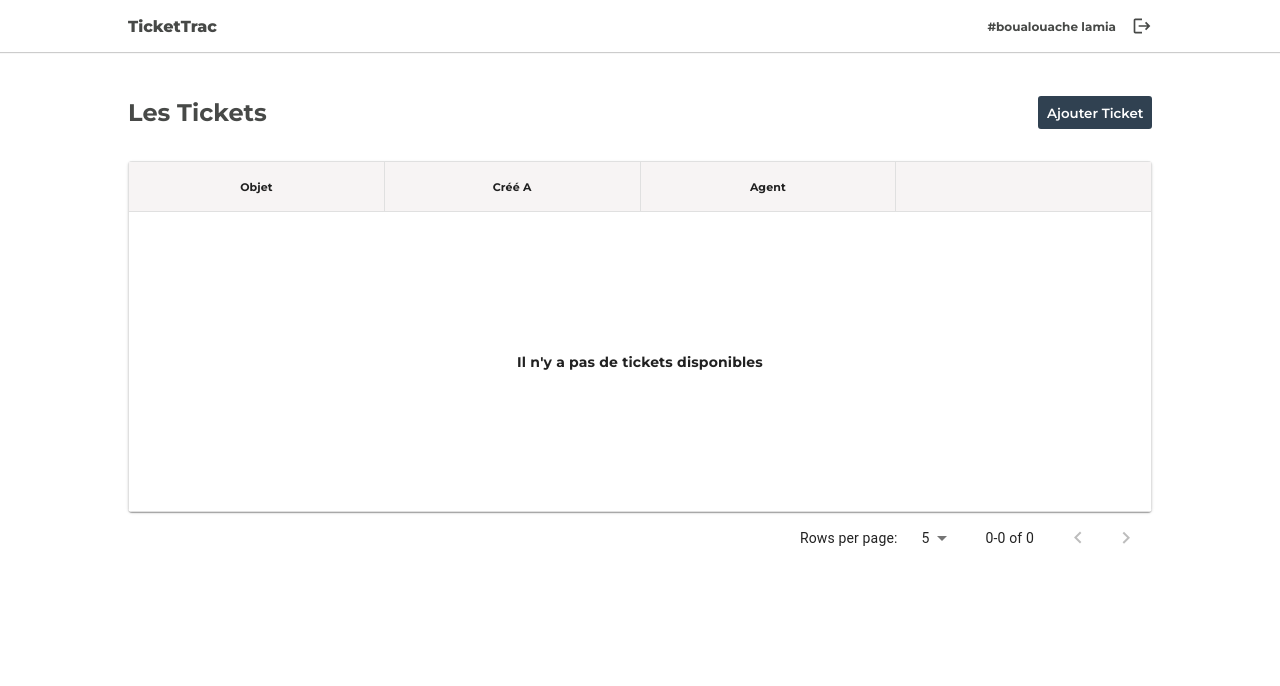
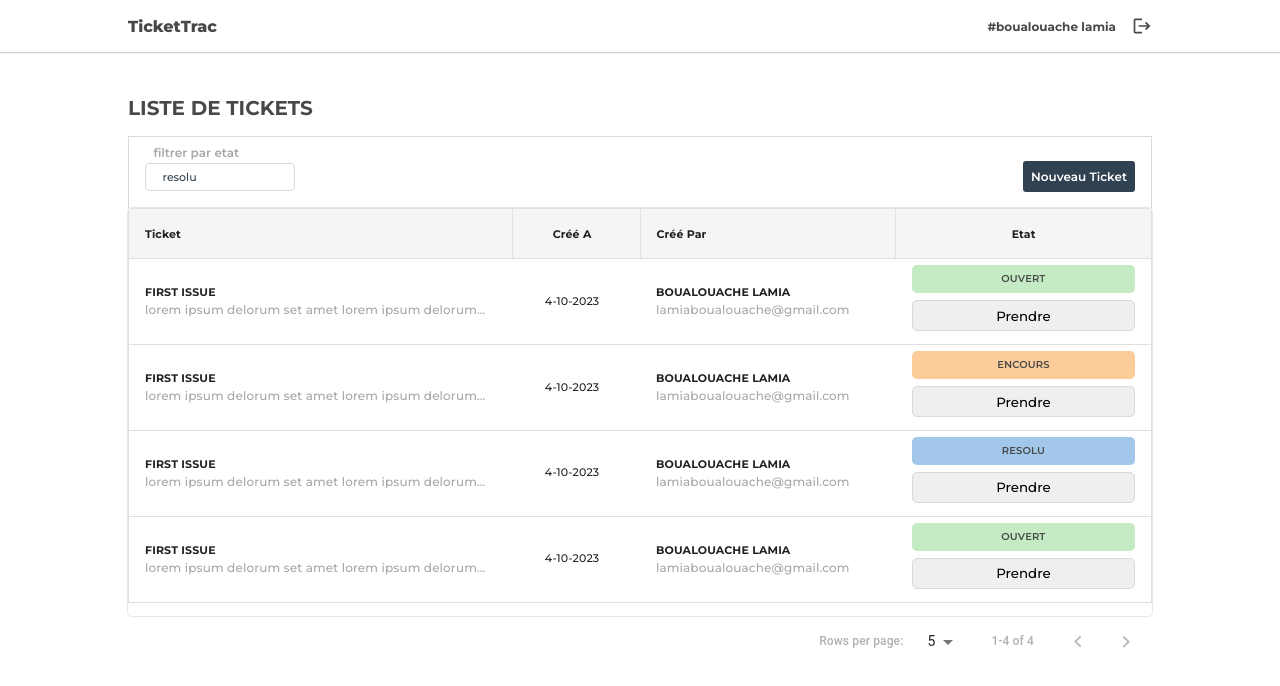
Before and after one commit to xmeix/ticketing-system, a React (Vite) app in the folder client/: page / in a window 1280 px wide. Shown: the top 686 px of the page. Built offline with nearby package versions, Linux system fonts and the light colour scheme.

Commit message:
done: ticket page design

```diff
--- a/client/src/components/list/List.css
+++ b/client/src/components/list/List.css
@@ -1,6 +1,12 @@
 .list {
   gap: 1em;
   margin: 0 10%;
+}
+
+.list .table-container {
+  box-shadow: 0 0 1px 1px rgb(0, 0, 0, 0.1) !important;
+  height: 51vh;
+  font-family: "Montserrat", sans-serif !important;
 }
 
 @media screen and (max-width: 900px) {
--- a/client/src/components/list/List.jsx
+++ b/client/src/components/list/List.jsx
@@ -16,6 +16,7 @@ import {
 } from "@material-ui/core";
 import { useMemo, useState } from "react";
 import NoRecords from "../noRecords/NoRecords";
+import ListParams from "../listParams/ListParams";
 const useStyles = makeStyles({
   table: {
     "& .MuiPaper-root, & .MuiTableContainer-root": {
@@ -50,35 +51,29 @@ const useStyles = makeStyles({
     border: "1px solid #e0e0e0",
   },
   tableCell: {
-    flexBasis: "30%",
-    padding: "10px",
     border: "1px solid #e0e0e0",
-    fontSize: 13,
     overflow: "hidden",
     textOverflow: "ellipsis",
   },
   tableRow: {
     "&:nth-of-type(even)": {
-      background: "white !important",
+      background: "var(--white) !important",
     },
-  },
-  tableBody: {
-    fontSize: 11,
-  },
-  title: {
-    fontWeight: 700,
-    fontSize: "18px",
-    marginBottom: "10px",
-    textTransform: "uppercase",
-    letterSpacing: "1px",
-    color: "var(--gray)",
-    paddingLeft: "1em",
-    borderLeft: "solid 4px var(--gray)",
   },
 });
 
 const List = () => {
   const classes = useStyles();
+  const ticket = {
+    objet: "First issue",
+    description: "lorem ipsum delorum set amet lorem ipsum delorum set amet ",
+    etat: "OUVERT",
+    adz: "assis dz",
+    afr: "assis fr",
+    createdAt: "13-12-2023",
+  };
+
+  const role = "ADZ";
   const [rowsPerPage, setRowsPerPage] = useState(5);
   const [page, setPage] = useState(0);
 
@@ -180,7 +175,60 @@ const List = () => {
   //   });
   // }, [data, filter, filterOption]);
 
-  const filteredData = [];
+  const filteredData = [
+    {
+      objet: "First issue",
+      description: "lorem ipsum delorum set amet lorem ipsum delorum set amet ",
+      etat: "OUVERT",
+      adz: "assis dz",
+      afr: "assis fr",
+      createdAt:
+        new Date().getDate() +
+        "-" +
+        (new Date().getMonth() + 1) +
+        "-" +
+        new Date().getFullYear(),
+    },
+    {
+      objet: "First issue",
+      description: "lorem ipsum delorum set amet lorem ipsum delorum set amet ",
+      etat: "ENCOURS",
+      adz: "assis dz",
+      afr: "assis fr",
+      createdAt:
+        new Date().getDate() +
+        "-" +
+        (new Date().getMonth() + 1) +
+        "-" +
+        new Date().getFullYear(),
+    },
+    {
+      objet: "First issue",
+      description: "lorem ipsum delorum set amet lorem ipsum delorum set amet ",
+      etat: "RESOLU",
+      adz: "assis dz",
+      afr: "assis fr",
+      createdAt:
+        new Date().getDate() +
+        "-" +
+        (new Date().getMonth() + 1) +
+        "-" +
+        new Date().getFullYear(),
+    },
+    {
+      objet: "First issue",
+      description: "lorem ipsum delorum set amet lorem ipsum delorum set amet ",
+      etat: "OUVERT",
+      adz: "assis dz",
+      afr: "assis fr",
+      createdAt:
+        new Date().getDate() +
+        "-" +
+        (new Date().getMonth() + 1) +
+        "-" +
+        new Date().getFullYear(),
+    },
+  ];
   /** HANDLE  SORT ___________________________________________________*/
   const [sortOrder, setSortOrder] = useState({
     column: "createdAt",
@@ -227,27 +275,48 @@ const List = () => {
   );
   return (
     <div className="list">
-      <TableContainer component={Paper} aria-label="table">
+      <ListParams />
+
+      <TableContainer
+        component={Paper}
+        aria-label="table"
+        className="table-container"
+      >
         <Table className={classes.table} stickyHeader size="small">
           <TableHead className={classes.tableHeader}>
             <TableRow className={classes.tableRow}>
-              <TableCell align="center" className={classes.tableCell}>
-                objet
+              <TableCell colSpan={3} className={classes.tableCell}>
+                ticket
               </TableCell>
-              <TableCell align="center" className={classes.tableCell}>
+              <TableCell
+                colSpan={1}
+                align="center"
+                className={`tdate ${classes.tableCell}`}
+              >
                 créé a
               </TableCell>
-              <TableCell align="center" className={classes.tableCell}>
-                agent
+              <TableCell colSpan={2} className={classes.tableCell}>
+                {role === "ADZ" ? "créé par" : "pris par"}
               </TableCell>
               <TableCell
+                colSpan={2}
                 align="center"
                 className={classes.tableCell}
-              ></TableCell>
+              >
+                etat
+              </TableCell>
             </TableRow>
           </TableHead>
           <TableBody className={classes.tableBody}>
-            {filteredData.length === 0 ? <NoRecords cols={4} /> : <ListItem />}
+            {filteredData.length === 0 ? (
+              <NoRecords cols={4} />
+            ) : (
+              <>
+                {filteredData.map((ticket) => (
+                  <ListItem ticket={ticket} />
+                ))}
+              </>
+            )}
           </TableBody>
         </Table>
       </TableContainer>
--- a/client/src/components/listHeader/ListHeader.css
+++ b/client/src/components/listHeader/ListHeader.css
@@ -1,22 +1,15 @@
 .list-header {
-  padding: 2em 10%;
+  padding: 2em 10% 1em 10%;
   background-color: var(--white);
 }
 
 .list-header .list-header-title {
-  text-transform: capitalize;
+  text-transform: uppercase;
+  font-size: 20px;
 }
-.list-header button {
-  display: grid;
-  place-content: center;
-  padding: 0.5em;
 
-  text-transform: capitalize;
-  font-weight: 600;
-
-  background-color: var(--blue);
-  color: var(--white);
-
-  border: solid 2px var(--blue);
-  border-radius: 3px;
+@media screen and (max-width: 900px) {
+  .list-header {
+    padding: 2em 6% 1em 6%;
+  }
 }
--- a/client/src/components/listHeader/ListHeader.jsx
+++ b/client/src/components/listHeader/ListHeader.jsx
@@ -1,18 +1,9 @@
 import "./ListHeader.css";
-import { useState } from "react";
-import AddRoundedIcon from "@mui/icons-material/AddRounded";
+
 const ListHeader = () => {
-  const [role, setRole] = useState("AFR");
-
   return (
     <div className="list-header flex-row justify-between align-center">
-      <h2 className="list-header-title">Les tickets</h2>
-      {role === "AFR" && (
-        <button>
-          ajouter ticket
-          {/* <AddRoundedIcon className="btn-icon"/> */}
-        </button>
-      )}
+      <h2 className="list-header-title">liste de tickets</h2>
     </div>
   );
 };
--- a/client/src/components/listItem/ListItem.css
+++ b/client/src/components/listItem/ListItem.css
@@ -1,90 +1,76 @@
 .list-item {
-  gap: 0.5em;
-  padding: 1em 1.5em;
-  background-color: #f3ecec59;
-  border-radius: 5px;
-  box-shadow: 0 1px 4px rgba(0, 0, 0, 0.1);
   cursor: pointer;
+}
+
+.list-item:hover {
+  opacity: 0.95 !important;
+}
+
+.table-cell {
+  gap: 0.3em;
   overflow: hidden;
 }
 
-.list-item:hover {
-  opacity: 0.95;
+.table-cell .date {
+  font-size: 11px;
+  /* font-weight: 500; */
+  overflow: hidden;
+  text-overflow: ellipsis;
+  text-transform: uppercase;
 }
-
-.list-item .section-title {
-  font-weight: 600;
-  font-size: 10px;
-  color: var(--gray);
-}
-
-.creator-details,
-.ticket-details,
-.agent {
-  overflow: hidden;
-}
-
-.creator-details .name,
-.agent .name {
+.table-cell .objet {
   font-weight: 700;
   font-size: 11px;
   overflow: hidden;
   text-overflow: ellipsis;
+  text-transform: uppercase;
 }
 
-.list-item .email {
-  font-size: 11px;
-  overflow: hidden;
-  text-overflow: ellipsis;
-  /* color: var(--dark-gray); */
-}
-
-.ticket-details .object {
-  font-weight: bold;
+.table-cell .description {
   font-size: 12px;
-  /* color: var(--dark-gray); */
-}
-
-.ticket-details .description {
-  font-size: 12px;
-  /* color: var(--dark-gray); */
+  color: var(--dark-gray);
   white-space: nowrap;
   text-overflow: ellipsis;
   overflow: hidden;
 }
-.item-action {
-  display: flex;
-  flex-direction: column;
-  justify-content: center;
-  gap: 0.3em;
-}
-
-.item-action button {
+.table-cell button {
   padding: 0.5em;
   border: solid 1px var(--light-gray);
   border-radius: 5px;
   font-weight: 500;
+  width: 100%;
+  margin: 0.5em 0;
 }
-.item-action .ticket-OUVERT,
-.item-action .ticket-ENCOURS,
-.item-action .ticket-RESOLU {
-  padding: 0.5em;
+
+.table-cell .ticket-OUVERT,
+.table-cell .ticket-ENCOURS,
+.table-cell .ticket-RESOLU {
+  padding: 0.7em;
   font-size: 10px;
   text-align: center;
   font-weight: 600;
   border-radius: 5px;
 }
-.item-action .ticket-OUVERT {
-  background-color: #28a745;
-  color: white;
+
+.table-cell .ticket-OUVERT {
+  background-color: #c4ebc4 !important;
+
+  color: var(--black);
 }
 
-.item-action .ticket-ENCOURS {
-  background-color: #dc3545;
-  color: white;
+.table-cell .ticket-ENCOURS {
+  background-color: #fdcc9b !important;
+
+  color: var(--black);
 }
 
-.item-action .ticket-RESOLU {
-  background-color: #ffc107;
-  color: #333;
+.table-cell .ticket-RESOLU {
+  background-color: #a3c7eb !important;
+  color: var(--black);
 }
+
+@media screen and (max-width: 900px) {
+  .tdate {
+    display: none !important;
+  }
+}
--- a/client/src/components/listItem/ListItem.jsx
+++ b/client/src/components/listItem/ListItem.jsx
@@ -1,29 +1,43 @@
 import { useState } from "react";
 import "./ListItem.css";
-const ListItem = () => {
+import { TableCell, TableRow, makeStyles, Tooltip } from "@material-ui/core";
+const useStyles = makeStyles({
+  tableCell: {
+    overflow: "hidden",
+    textOverflow: "ellipsis",
+  },
+});
+
+const ListItem = ({ ticket }) => {
+  const classes = useStyles();
   const [role, setrole] = useState("ADZ");
   const [etat, setEtat] = useState("OUVERT");
   return (
-    <div className="list-item flex-row justify-between">
-
-      <div className="ticket-details">
-        <p className="section-title">ticket</p>
-        <p className="object">Object</p>
-        <p className="description">
-          Lorem ipsum dolor sit amet consectetur adipisicing elit. Est,
-          blanditiis.
-        </p>
-      </div>
-      <div className="agent">
-        <p className="section-title">agent</p>
-        <p className="name">Boualouache lamia</p>
-        <p className="email">lamiaboualouache@gmail.com</p>
-      </div>
-      <div className="item-action">
+    <TableRow className={`list-item ${classes.tableRow}`}>
+      <TableCell colSpan={3} className={`table-cell ${classes.TableCell}`}>
+        <div className="objet">{ticket.objet}</div>
+        <div className="description">{ticket.description}</div>
+      </TableCell>
+      <TableCell
+        align="center"
+        colSpan={1}
+        className={`tdate table-cell ${classes.TableCell}`}
+      >
+        <p className="date">{ticket.createdAt}</p>
+      </TableCell>
+      <TableCell colSpan={2} className={`table-cell ${classes.TableCell}`}>
+        <p className="objet">Boualouache lamia</p>
+        <p className="description">lamiaboualouache@gmail.com</p>
+      </TableCell>
+      <TableCell
+        colSpan={2}
+        align="center"
+        className={`table-cell action ${classes.TableCell}`}
+      >
+        <div className={`ticket-${ticket.etat}`}>{ticket.etat}</div>{" "}
         {role === "ADZ" && <button>Prendre</button>}
-        <div className={`ticket-${etat}`}>{etat}</div>
-      </div>
-    </div>
+      </TableCell>
+    </TableRow>
   );
 };
 
--- /dev/null
+++ b/client/src/components/listParams/ListParams.css
@@ -0,0 +1,35 @@
+.list-params {
+  padding: 1.5em 1em 1em;
+  border: solid 1px var(--light-gray);
+  border-bottom: none;
+}
+.select-group {
+  position: relative;
+  width: 150px !important;
+}
+.select-group .input-sticky-label {
+  position: absolute;
+  font-weight: 600;
+  font-size: 12px;
+  top: -1.5em;
+  left: 0.2em;
+  padding: 0 0.5em;
+  background-color: var(--white);
+  color: var(--dark-gray);
+}
+
+.list-params button {
+  display: grid;
+  place-content: center;
+  padding: 0.5em;
+
+  text-transform: capitalize;
+  font-weight: 600;
+  font-size: 12px;
+
+  background-color: var(--blue);
+  color: var(--white);
+
+  border: solid 2px var(--blue);
+  border-radius: 3px;
+}
--- /dev/null
+++ b/client/src/components/listParams/ListParams.jsx
@@ -0,0 +1,31 @@
+import "./ListParams.css";
+import { useState } from "react";
+import AddRoundedIcon from "@mui/icons-material/AddRounded";
+
+const ListParams = () => {
+  const [role, setRole] = useState("AFR");
+
+  const etats = ["RESOLU", "ENCOURS", "OUVERT"];
+  return (
+    <div className="list-params  flex-row justify-between align-center">
+      <div className=" flex-column select-group">
+        <label className="input-sticky-label" htmlFor="etat">
+          filtrer par etat
+        </label>
+        <select className="form-control" name="etat" id="etat">
+          {etats.map((etat) => (
+            <option value={etat}>{etat}</option>
+          ))}
+        </select>
+      </div>
+      {role === "AFR" && (
+        <button>
+          nouveau ticket
+          {/* <AddRoundedIcon className="btn-icon"/> */}
+        </button>
+      )}
+    </div>
+  );
+};
+
+export default ListParams;
--- a/client/src/index.css
+++ b/client/src/index.css
@@ -34,28 +34,30 @@ button:hover {
 
 /* Style the select element */
 select {
-  color: var(--black);
+  color: var(--blue);
   appearance: none;
-  padding: 6px 10px;
-  font-size: 13px;
+  padding: 6px 1.5em;
+  font-size: 11px;
   font-weight: 500;
-  border: 2px solid var(--v-dark-gray);
+  border: 1px solid var(--light-gray);
   border-radius: 4px;
   background-color: var(--white);
   cursor: pointer;
   outline: none;
+  text-transform: lowercase !important;
 }
 
 select:focus {
   box-shadow: 0 0 5px var(--light-gray);
   border: 1px solid var(--v-dark-gray);
+  text-transform: lowercase !important;
 }
 
 select option {
   padding: 1em;
   font-size: 13px;
   color: var(--black);
-  text-transform: lowercase;
+  text-transform: lowercase !important;
   cursor: pointer !important;
 }
 
@@ -70,3 +72,31 @@ select option:hover {
   box-sizing: border-box;
   font-family: var(--font);
 }
+
+/**_____________________________________________________________________________________*/
+/* ScrollBar.css */
+
+::-webkit-scrollbar {
+  width: 5px;
+  height: 5px;
+  border-radius: 10px;
+}
+
+::-webkit-scrollbar-track {
+  background-color: var(--light-gray);
+  border-radius: 10px;
+}
+
+::-webkit-scrollbar-thumb {
+  background-color: rgba(211, 211, 211, 0.411);
+  border-radius: 10px;
+}
+
+::-webkit-scrollbar-thumb:hover {
+  background-color: lightgrey;
+}
+.MuiTablePagination-caption {
+  font-size: 12px !important;
+  font-weight: 500 !important;
+  color: var(--gray) !important;
+}
```
